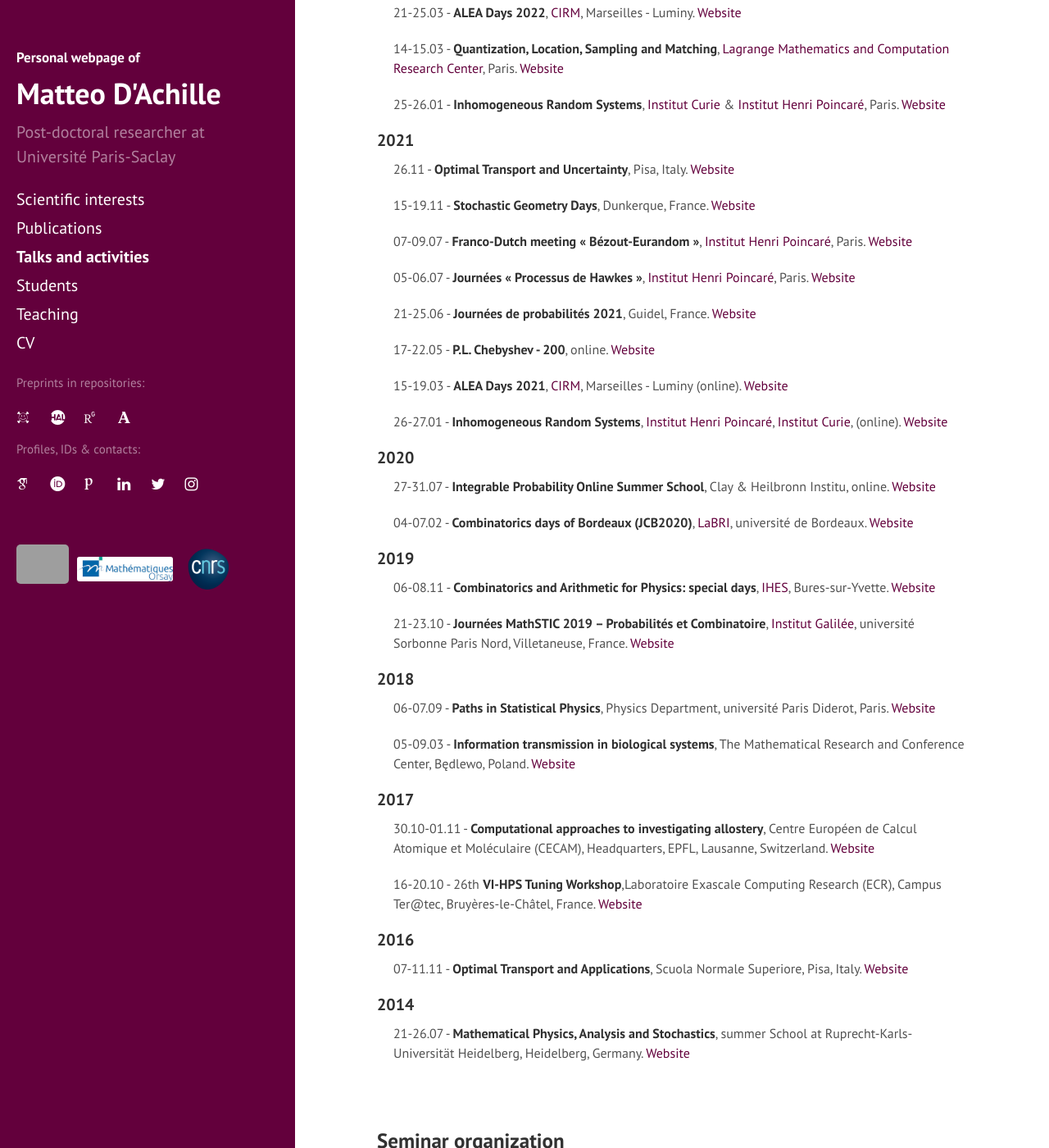
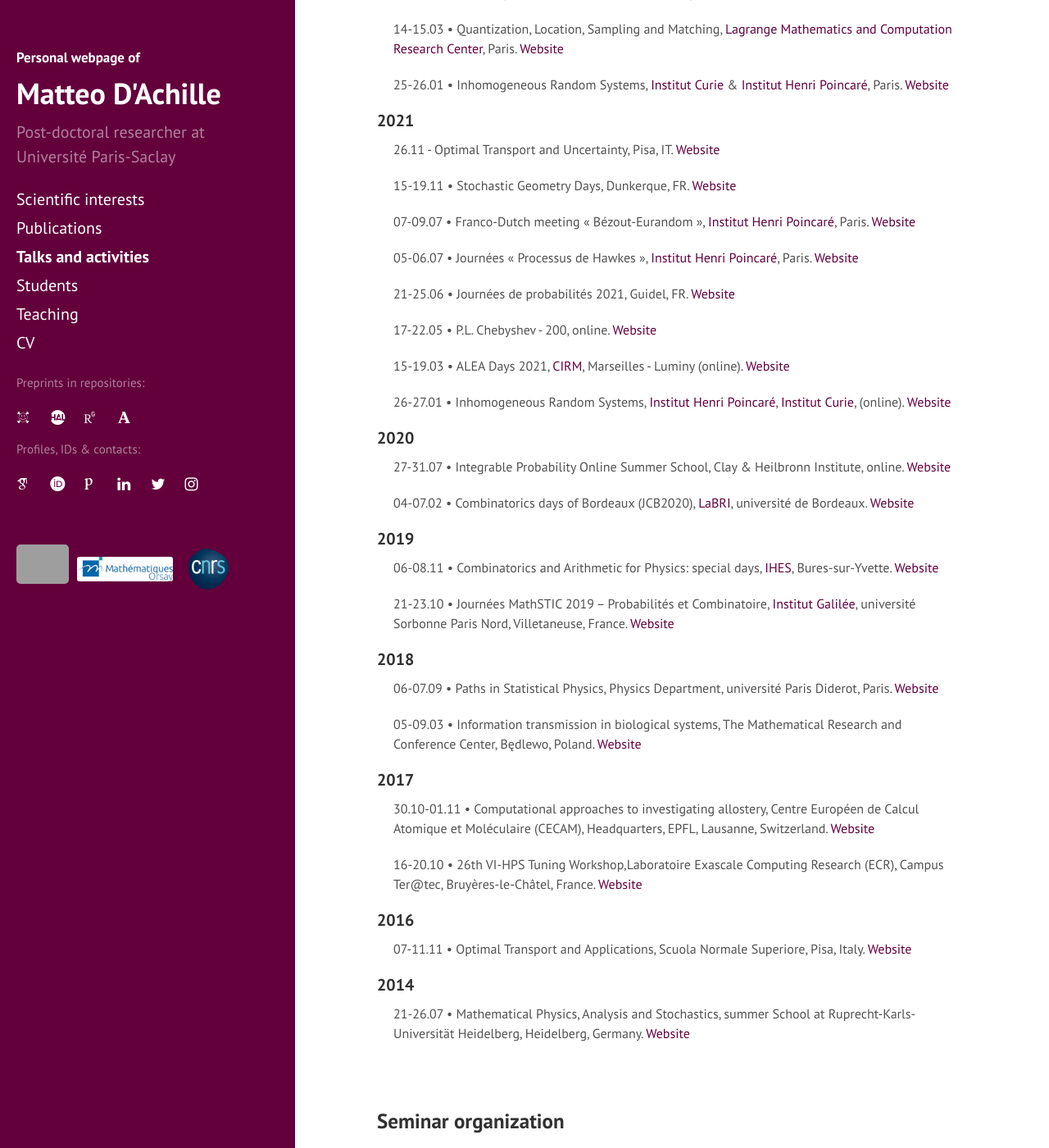
Before and after one commit to matteodachille/matteodachille.github.io, a Jekyll site: the page built from events.md, in a window 1280 px wide and 1400 px high, scrolled down 1976 px. Shown: the whole window at 82% size. Built offline with Jekyll 4.4.1, drawn with Linux system fonts in a browser that asks for light colours; nearby versions of some CDN libraries; some web fonts are replaced; some of the changed lines change nothing that is shown; some of the changed text lies outside the part shown; grey boxes are pictures that could not be loaded.

Commit message:
Typos fixing

```diff
--- a/events.md
+++ b/events.md
@@ -192,7 +192,7 @@ _Le problème d'assignation aléatoire euclidienne: état de l'art et quelques r
 {: .no_toc}
 
 
-29.09 - **Journée Aleatoire 2022**, [Institut Henri Poincaré](http://www.ihp.fr/){:target="_blank"}, Paris. [Website](https://journeealea.sciencesconf.org/){:target="_blank"}
+29.09 &#x2022; **Journée Aleatoire 2022**, [Institut Henri Poincaré](http://www.ihp.fr/){:target="_blank"}, Paris. [Website](https://journeealea.sciencesconf.org/){:target="_blank"}
 {: style="font-size: 20px; margin-left: 20px" }
 
 
@@ -201,61 +201,61 @@ _Le problème d'assignation aléatoire euclidienne: état de l'art et quelques r
 #### 2022
 {: .no_toc}
 
-29.08-31.08 - **Journées MAS 2022**, Rouen, France. [Website](https://mas2022.sciencesconf.org/){:target="_blank"}
+29.08-31.08 &#x2022; Journées MAS 2022, Rouen, France. [Website](https://mas2022.sciencesconf.org/){:target="_blank"}
 {: style="font-size: 16px; margin-left: 20px" }
 
-29.06-01.07 - **Random Point Processes in Statistical Physics**, [Harnack-Haus](https://www.harnackhaus-berlin.mpg.de/en){:target="_blank"}, Berlin. [Website](https://www.wias-berlin.de/workshops/RaPoStatPhys/#){:target="_blank"}
+29.06-01.07 &#x2022; Random Point Processes in Statistical Physics, [Harnack-Haus](https://www.harnackhaus-berlin.mpg.de/en){:target="_blank"}, Berlin. [Website](https://www.wias-berlin.de/workshops/RaPoStatPhys/#){:target="_blank"}
 {: style="font-size: 16px; margin-left: 20px" }
 
-14.06 - **10th Anniversary of the Bézout Labex**, université Gustave Eiffel, Champs-sur-Marne, France. [Website](https://labex-bezout.fr/10th-anniversary-of-the-bezout-labex//#){:target="_blank"}
+14.06 &#x2022; 10th Anniversary of the Bézout Labex, université Gustave Eiffel, Champs-sur-Marne, FR. [Website](https://labex-bezout.fr/10th-anniversary-of-the-bezout-labex//#){:target="_blank"}
 {: style="font-size: 16px; margin-left: 20px" }
 
 
-30.05-03.06 - **100 (102!) Years of the Ising Model**, [IHES](https://www.ihes.fr/){:target="_blank"}, Bures-sur-Yvette, France. [Website](https://indico.math.cnrs.fr/event/5466/){:target="_blank"}
+30.05-03.06 &#x2022; 100 (102!) Years of the Ising Model, [IHES](https://www.ihes.fr/){:target="_blank"}, Bures-sur-Yvette, FR. [Website](https://indico.math.cnrs.fr/event/5466/){:target="_blank"}
 {: style="font-size: 16px; margin-left: 20px" }
 
-07-08.04 - **Random matrices meet random permutations**, [Laboratoire Paul Painlevé](https://math.univ-lille.fr/){:target="_blank"}, Lille, France. [Website](https://rmtmeetrp.sciencesconf.org/){:target="_blank"}
+07-08.04 &#x2022; Random matrices meet random permutations, [Laboratoire Paul Painlevé](https://math.univ-lille.fr/){:target="_blank"}, Lille, FR. [Website](https://rmtmeetrp.sciencesconf.org/){:target="_blank"}
 {: style="font-size: 16px; margin-left: 20px" }
 
-21-25.03 - **ALEA Days 2022**, [CIRM](https://www.cirm-math.com/){:target="_blank"}, Marseilles - Luminy. [Website](http://gt-alea.math.cnrs.fr/alea2022/){:target="_blank"}
+21-25.03 &#x2022; ALEA Days 2022, [CIRM](https://www.cirm-math.com/){:target="_blank"}, Marseilles - Luminy. [Website](http://gt-alea.math.cnrs.fr/alea2022/){:target="_blank"}
 {: style="font-size: 16px; margin-left: 20px" }
 
 
-14-15.03 - **Quantization, Location, Sampling and Matching**, [Lagrange Mathematics and Computation Research Center](#){:target="_blank"}, Paris. [Website](https://sites.google.com/view/ot-lagrange/quantization-2022){:target="_blank"}
+14-15.03 &#x2022; Quantization, Location, Sampling and Matching, [Lagrange Mathematics and Computation Research Center](#){:target="_blank"}, Paris. [Website](https://sites.google.com/view/ot-lagrange/quantization-2022){:target="_blank"}
 {: style="font-size: 16px; margin-left: 20px" }
 
 
-25-26.01 - **Inhomogeneous Random Systems**, [Institut Curie](https://curie.fr/){:target="_blank"} & [Institut Henri Poincaré](http://www.ihp.fr/){:target="_blank"}, Paris. [Website](http://irs.math.cnrs.fr/2022/){:target="_blank"}
+25-26.01 &#x2022; Inhomogeneous Random Systems, [Institut Curie](https://curie.fr/){:target="_blank"} & [Institut Henri Poincaré](http://www.ihp.fr/){:target="_blank"}, Paris. [Website](http://irs.math.cnrs.fr/2022/){:target="_blank"}
 {: style="font-size: 16px; margin-left: 20px" }
 
 
 #### 2021
 {: .no_toc}
 
-26.11 - **Optimal Transport and Uncertainty**, Pisa, Italy. [Website](https://indico.cs.dm.unipi.it/event/12/){:target="_blank"}
+26.11 - Optimal Transport and Uncertainty, Pisa, IT. [Website](https://indico.cs.dm.unipi.it/event/12/){:target="_blank"}
 {: style="font-size: 16px; margin-left: 20px" }
 
 
-15-19.11 - **Stochastic Geometry Days**, Dunkerque, France. [Website](https://www.mathconf.org/sgd2021){:target="_blank"}
+15-19.11 &#x2022; Stochastic Geometry Days, Dunkerque, FR. [Website](https://www.mathconf.org/sgd2021){:target="_blank"}
 {: style="font-size: 16px; margin-left: 20px" }
 
-07-09.07 - **Franco-Dutch meeting « Bézout-Eurandom »**, [Institut Henri Poincaré](http://www.ihp.fr/){:target="_blank"}, Paris. [Website](https://perso.math.u-pem.fr/le_ny.arnaud/ProgramIHP-July-Bezout-TUe-V3.pdf){:target="_blank"}
+07-09.07 &#x2022; Franco-Dutch meeting « Bézout-Eurandom », [Institut Henri Poincaré](http://www.ihp.fr/){:target="_blank"}, Paris. [Website](https://perso.math.u-pem.fr/le_ny.arnaud/ProgramIHP-July-Bezout-TUe-V3.pdf){:target="_blank"}
 {: style="font-size: 16px; margin-left: 20px" }
 
-05-06.07 - **Journées « Processus de Hawkes »**, [Institut Henri Poincaré](http://www.ihp.fr/){:target="_blank"}, Paris. [Website](https://perso.math.u-pem.fr/le_ny.arnaud/listetitreProgramme-Hawkes.pdf){:target="_blank"}
+05-06.07 &#x2022; Journées « Processus de Hawkes », [Institut Henri Poincaré](http://www.ihp.fr/){:target="_blank"}, Paris. [Website](https://perso.math.u-pem.fr/le_ny.arnaud/listetitreProgramme-Hawkes.pdf){:target="_blank"}
 {: style="font-size: 16px; margin-left: 20px" }
 
-21-25.06 - **Journées de probabilités 2021**, Guidel, France. [Website](https://journees-probabilites.univ-rennes1.fr/){:target="_blank"}
+21-25.06 &#x2022; Journées de probabilités 2021, Guidel, FR. [Website](https://journees-probabilites.univ-rennes1.fr/){:target="_blank"}
 {: style="font-size: 16px; margin-left: 20px" }
 
-17-22.05 - **P.L. Chebyshev - 200**, online. [Website](http://www.mathnet.ru/eng/conf1902){:target="_blank"}
+17-22.05 &#x2022; P.L. Chebyshev - 200, online. [Website](http://www.mathnet.ru/eng/conf1902){:target="_blank"}
 {: style="font-size: 16px; margin-left: 20px" }
 
-15-19.03 - **ALEA Days 2021**, [CIRM](https://www.cirm-math.com/){:target="_blank"}, Marseilles - Luminy (online). [Website](http://gt-alea.math.cnrs.fr/alea2021/){:target="_blank"}
+15-19.03 &#x2022; ALEA Days 2021, [CIRM](https://www.cirm-math.com/){:target="_blank"}, Marseilles - Luminy (online). [Website](http://gt-alea.math.cnrs.fr/alea2021/){:target="_blank"}
 {: style="font-size: 16px; margin-left: 20px" }
 
 
-26-27.01 - **Inhomogeneous Random Systems**, [Institut Henri Poincaré](http://www.ihp.fr/){:target="_blank"}, [Institut Curie](https://curie.fr/){:target="_blank"}, (online). [Website](http://irs.math.cnrs.fr/2021/){:target="_blank"}
+26-27.01 &#x2022; Inhomogeneous Random Systems, [Institut Henri Poincaré](http://www.ihp.fr/){:target="_blank"}, [Institut Curie](https://curie.fr/){:target="_blank"}, (online). [Website](http://irs.math.cnrs.fr/2021/){:target="_blank"}
 {: style="font-size: 16px; margin-left: 20px" }
 
 
@@ -264,31 +264,31 @@ _Le problème d'assignation aléatoire euclidienne: état de l'art et quelques r
 {: .no_toc}
 
 
-27-31.07 - **Integrable Probability Online Summer School**, Clay & Heilbronn Institu, online. [Website](https://www.claymath.org/events/cmi-himr-integrable-probability-summer-school){:target="_blank"}
+27-31.07 &#x2022; Integrable Probability Online Summer School, Clay & Heilbronn Institute, online. [Website](https://www.claymath.org/events/cmi-himr-integrable-probability-summer-school){:target="_blank"}
 {: style="font-size: 16px; margin-left: 20px" }
 
-04-07.02 -  **Combinatorics days of Bordeaux (JCB2020)**, [LaBRI](https://www.labri.fr/){:target="_blank"}, université de Bordeaux. [Website](https://jcb2020.labri.fr/){:target="_blank"}
+04-07.02 &#x2022;  Combinatorics days of Bordeaux (JCB2020), [LaBRI](https://www.labri.fr/){:target="_blank"}, université de Bordeaux. [Website](https://jcb2020.labri.fr/){:target="_blank"}
 {: style="font-size: 16px; margin-left: 20px" }
 
 
 #### 2019
 {: .no_toc}
 
-06-08.11 - **Combinatorics and Arithmetic for Physics: special days**, [IHES](https://www.ihes.fr/){:target="_blank"}, Bures-sur-Yvette.
+06-08.11 &#x2022; Combinatorics and Arithmetic for Physics: special days, [IHES](https://www.ihes.fr/){:target="_blank"}, Bures-sur-Yvette.
 [Website](https://indico.math.cnrs.fr/event/5243/overview){:target="_blank"}
 {: style="font-size: 16px; margin-left: 20px" }
 
-21-23.10 - **Journées MathSTIC 2019 -- Probabilités et Combinatoire**, [Institut Galilée](https://galilee.univ-paris13.fr/){:target="_blank"}, université Sorbonne Paris Nord, Villetaneuse, France. [Website](https://mathstic.univ-paris13.fr/journees-mathSTIC-2019/index.html){:target="_blank"}
+21-23.10 &#x2022; Journées MathSTIC 2019 -- Probabilités et Combinatoire, [Institut Galilée](https://galilee.univ-paris13.fr/){:target="_blank"}, université Sorbonne Paris Nord, Villetaneuse, France. [Website](https://mathstic.univ-paris13.fr/journees-mathSTIC-2019/index.html){:target="_blank"}
 {: style="font-size: 16px; margin-left: 20px" }
 
 #### 2018
 {: .no_toc}
 
-06-07.09 - **Paths in Statistical Physics**, Physics Department, université Paris Diderot, Paris. [Website](http://www.msc.univ-paris-diderot.fr/peliti2018){:target="_blank"}
+06-07.09 &#x2022; Paths in Statistical Physics, Physics Department, université Paris Diderot, Paris. [Website](http://www.msc.univ-paris-diderot.fr/peliti2018){:target="_blank"}
 {: style="font-size: 16px; margin-left: 20px" }
 
 
-05-09.03 - **Information transmission in biological systems**, The Mathematical Research and Conference Center, Będlewo, Poland.
+05-09.03 &#x2022; Information transmission in biological systems, The Mathematical Research and Conference Center, Będlewo, Poland.
 [Website](https://www.impan.pl/en/activities/banach-center/conferences/18-sstransmission){:target="_blank"}
 {: style="font-size: 16px; margin-left: 20px" }
 
@@ -296,24 +296,24 @@ _Le problème d'assignation aléatoire euclidienne: état de l'art et quelques r
 #### 2017
 {: .no_toc}
 
-30.10-01.11 - **Computational approaches to investigating allostery**, Centre Européen de Calcul Atomique et Moléculaire (CECAM), Headquarters, EPFL, Lausanne, Switzerland.
+30.10-01.11 &#x2022; Computational approaches to investigating allostery, Centre Européen de Calcul Atomique et Moléculaire (CECAM), Headquarters, EPFL, Lausanne, Switzerland.
 [Website](https://www.cecam.org/workshop-1414.html){:target="_blank"}
 {: style="font-size: 16px; margin-left: 20px" }
 
-16-20.10 - 26th **VI-HPS Tuning Workshop**,Laboratoire Exascale Computing Research (ECR), Campus Ter@tec, Bruyères-le-Châtel, France. [Website](http://www.vi-hps.org/training/tws/tw26.html){:target="_blank"}
+16-20.10 &#x2022; 26th VI-HPS Tuning Workshop,Laboratoire Exascale Computing Research (ECR), Campus Ter@tec, Bruyères-le-Châtel, France. [Website](http://www.vi-hps.org/training/tws/tw26.html){:target="_blank"}
 {: style="font-size: 16px; margin-left: 20px" }
 
 
 #### 2016
 {: .no_toc}
 
-07-11.11 - **Optimal Transport and Applications**, Scuola Normale Superiore, Pisa, Italy. [Website](http://webtheory.sns.it/optimal-transport/index.php){:target="_blank"}
+07-11.11 &#x2022; Optimal Transport and Applications, Scuola Normale Superiore, Pisa, Italy. [Website](http://webtheory.sns.it/optimal-transport/index.php){:target="_blank"}
 {: style="font-size: 16px; margin-left: 20px" }
 
 #### 2014
 {: .no_toc}
 
-21-26.07 - **Mathematical Physics, Analysis and Stochastics**, summer School at Ruprecht-Karls-Universität Heidelberg, Heidelberg, Germany.
+21-26.07 &#x2022; Mathematical Physics, Analysis and Stochastics, summer School at Ruprecht-Karls-Universität Heidelberg, Heidelberg, Germany.
 [Website](http://www.thphys.uni-heidelberg.de/~salmhofer/summerschool-2014/summer-school-2014.html){:target="_blank"}
 {: style="font-size: 16px; margin-left: 20px" }
 
```
